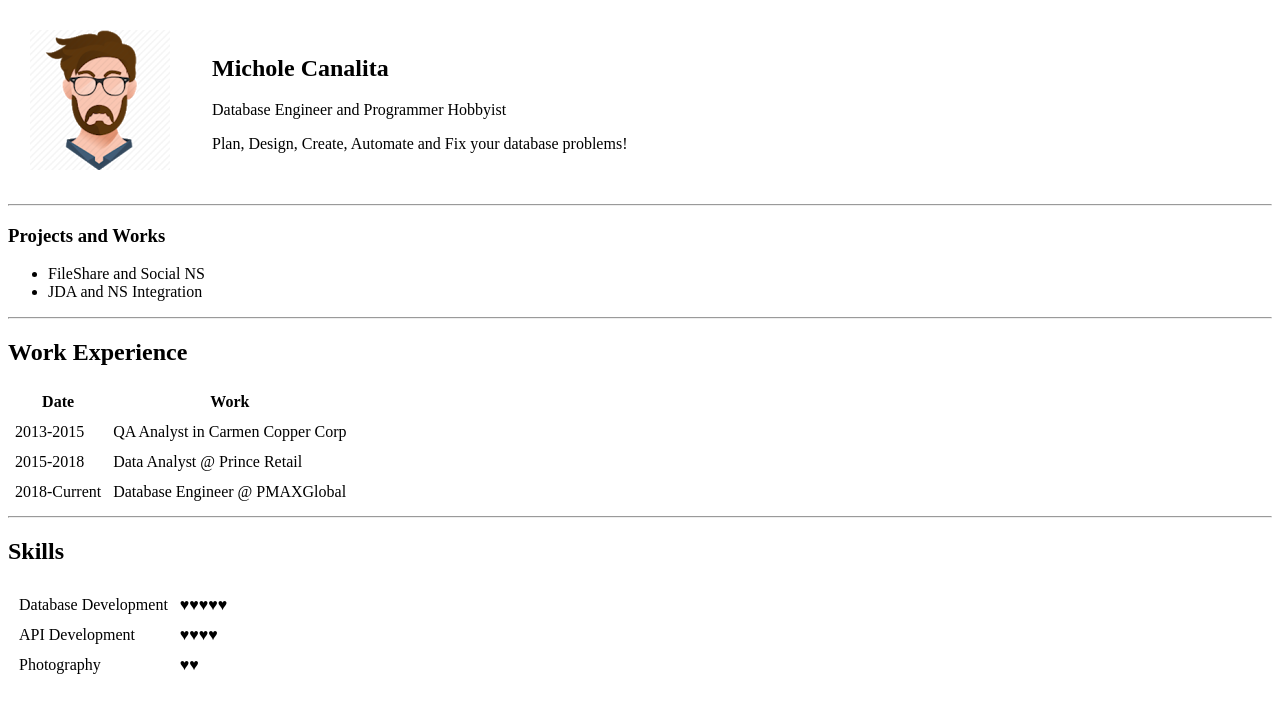
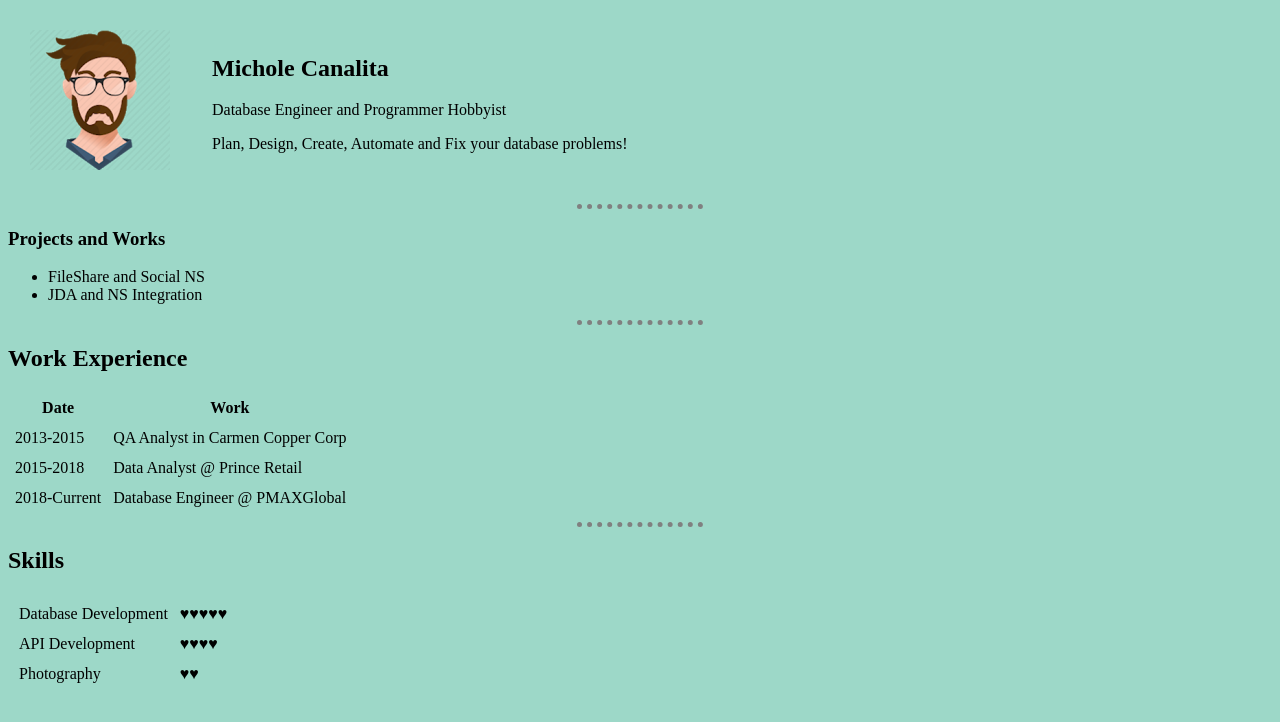
Before and after one commit to mvcanalita-proj/cv, a plain HTML site: page index.html in a window 1280 px wide. Drawn offline with Linux system fonts and the light colour scheme.

Commit message:
Changes 2

```diff
--- a/index.html
+++ b/index.html
@@ -4,9 +4,22 @@
     <meta charset="UTF-8">
     <meta name="viewport" content="width=device-width, initial-scale=1.0">
     <meta http-equiv="X-UA-Compatible" content="ie=edge">
-    <title>Document</title>
+    <title>DevCV</title>
+    <style>
+        body {
+            background-color: #9dd8c8;
+        }
+
+        hr {
+            border-style: dotted none none;
+            border-width: 5px;
+            border-color: grey;
+            width: 10%;
+
+        }
+    </style>
 </head>
-<body>
+<body >
     <table cellpadding="20">
         <tr>
             <td><img src="./img/Avatar.png" alt="img"></td>
```
